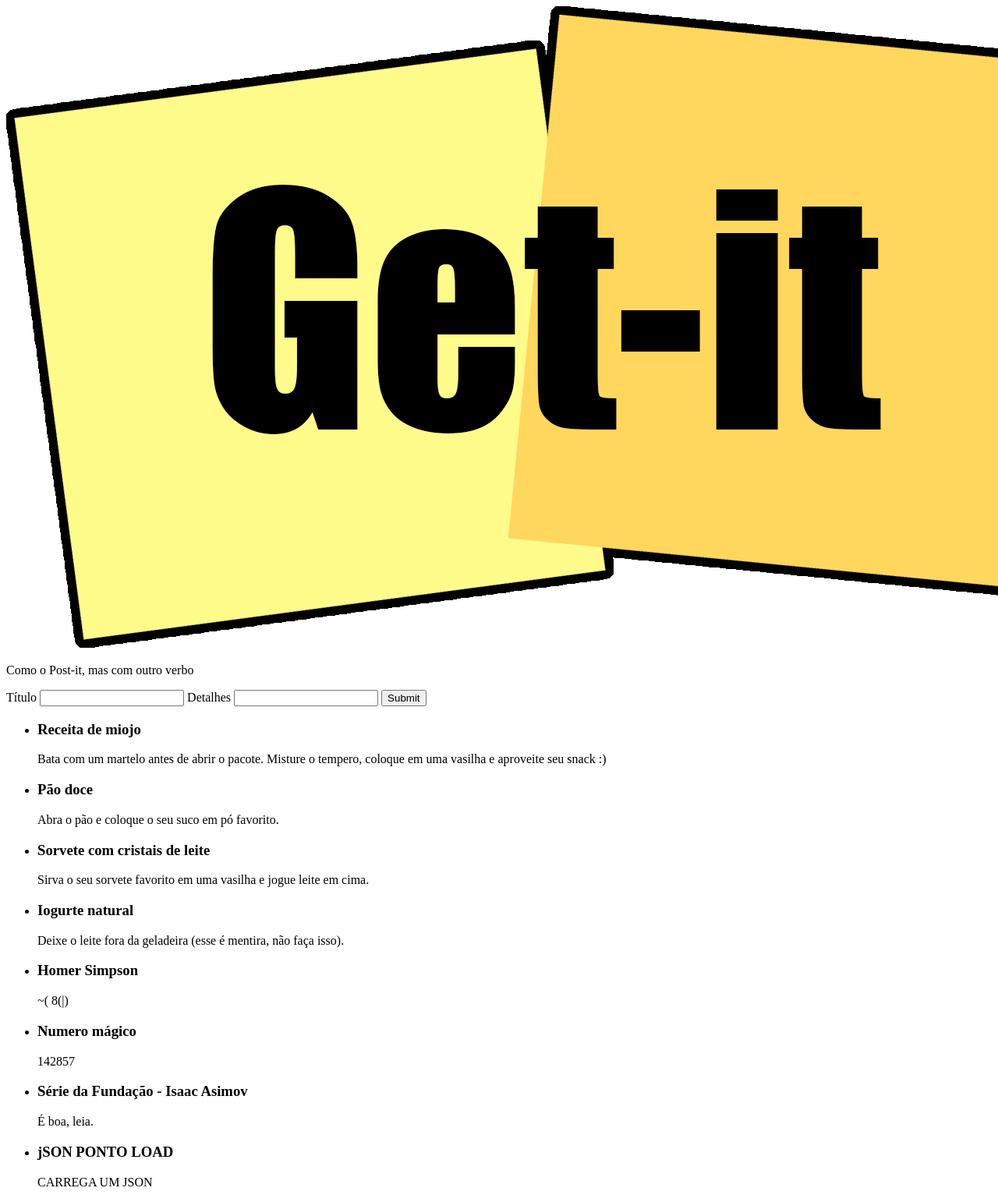
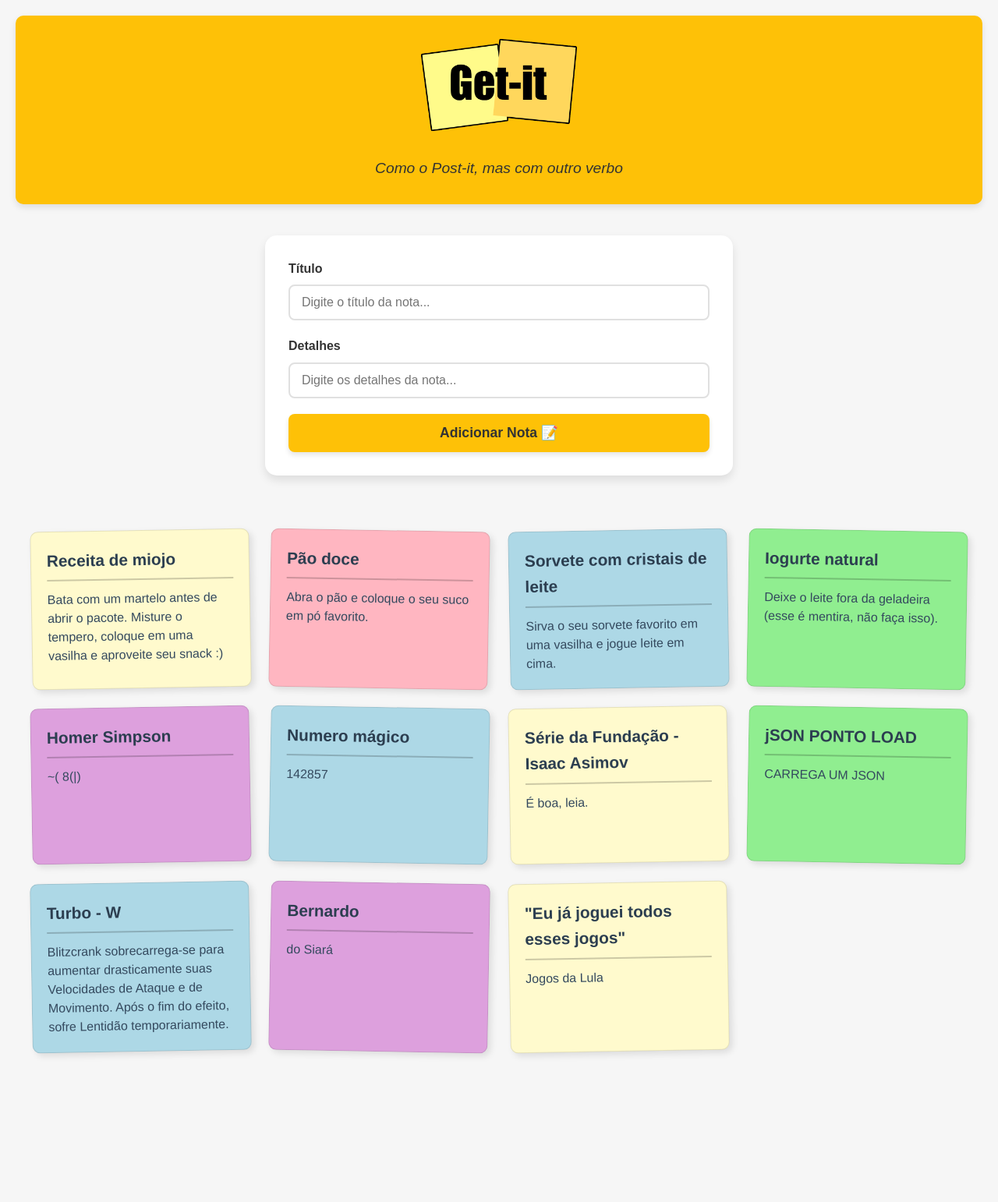
Before and after one commit to JoaoEspioni/ProjetoUmProgramacaoEficaz, a Flask app: page / in a window 1280 px wide; the page is wider, and only the part inside the window is pictured. Shown: that part at 78% size. After the commit the page ends 1355 px from the top of that part, so only its background shows below. Run offline with Flask 3, Linux system fonts and the light colour scheme.

Commit message:
Estilo da página

```diff
--- a/static/data/notes.json
+++ b/static/data/notes.json
@@ -30,5 +30,17 @@
     {
         "titulo": "jSON PONTO LOAD",
         "detalhes": "CARREGA UM JSON"
+    },
+    {
+        "titulo": "Turbo - W",
+        "detalhes": "Blitzcrank sobrecarrega-se para aumentar drasticamente suas Velocidades de Ataque e de Movimento. Ap\u00f3s o fim do efeito, sofre Lentid\u00e3o temporariamente."
+    },
+    {
+        "titulo": "Bernardo",
+        "detalhes": "do Siar\u00e1"
+    },
+    {
+        "titulo": "\"Eu j\u00e1 joguei todos esses jogos\"",
+        "detalhes": "Jogos da Lula"
     }
 ]
--- /dev/null
+++ b/static/getit.css
@@ -0,0 +1,180 @@
+/* ----- Reset e Configurações Básicas ----- */
+* {
+  margin: 0;
+  padding: 0;
+  box-sizing: border-box;
+}
+
+:root {
+  --bg-primary: #f6f6f6;
+  --bg-secondary: #ffffff;
+  --bg-header: #fec107;
+  --text-primary: #333333;
+  --text-secondary: #666666;
+  --border-color: #e0e0e0;
+  --shadow: rgba(0, 0, 0, 0.1);
+  --note-yellow: #fffacd;
+  --note-pink: #ffb6c1;
+  --note-blue: #add8e6;
+  --note-green: #90ee90;
+  --note-purple: #dda0dd;
+  --input-bg: #ffffff;
+  --button-bg: #fec107;
+  --button-hover: #fdb001;
+}
+
+body {
+  font-family: Arial;
+  background-color: var(--bg-primary);
+  color: var(--text-primary);
+  line-height: 1.6;
+  padding: 20px;
+}
+
+/* ----- Header ----- */
+.header {
+  text-align: center;
+  background-color: var(--bg-header);
+  padding: 30px 20px;
+  border-radius: 10px;
+  margin-bottom: 40px;
+  box-shadow: 0 4px 8px var(--shadow);
+}
+
+.header img {
+  max-width: 200px;
+  height: auto;
+  margin-bottom: 15px;
+}
+
+.header p {
+  font-size: 1.2rem;
+  color: var(--text-primary);
+  font-style: italic;
+  margin-top: 10px;
+}
+
+/* ----- Formulário ----- */
+form {
+  background-color: var(--bg-secondary);
+  padding: 30px;
+  border-radius: 15px;
+  max-width: 600px;
+  margin: 0 auto 50px;
+  box-shadow: 0 6px 12px var(--shadow);
+}
+
+form label {
+  display: block;
+  font-weight: 600;
+  margin-bottom: 8px;
+  color: var(--text-primary);
+  font-size: 1rem;
+}
+
+form input[type="text"],
+form input[name="detalhes"] {
+  width: 100%;
+  padding: 12px 15px;
+  margin-bottom: 20px;
+  border: 2px solid var(--border-color);
+  border-radius: 8px;
+  font-size: 1rem;
+  background-color: var(--input-bg);
+  color: var(--text-primary);
+  transition: all 0.3s ease;
+}
+
+form input[type="text"]:focus,
+form input[name="detalhes"]:focus {
+  outline: none;
+  border-color: var(--button-bg);
+  box-shadow: 0 0 0 3px rgba(254, 193, 7, 0.2);
+}
+
+form input[type="submit"] {
+  width: 100%;
+  padding: 14px;
+  background-color: var(--button-bg);
+  color: #333;
+  border: none;
+  border-radius: 8px;
+  font-size: 1.1rem;
+  font-weight: 600;
+  cursor: pointer;
+  transition: all 0.3s ease;
+  box-shadow: 0 4px 6px var(--shadow);
+}
+
+form input[type="submit"]:hover {
+  background-color: var(--button-hover);
+  transform: translateY(-2px);
+  box-shadow: 0 6px 10px var(--shadow);
+}
+
+form input[type="submit"]:active {
+  transform: translateY(0);
+}
+
+/* ----- Lista de Notas ----- */
+ul {
+  list-style: none;
+  display: grid;
+  grid-template-columns: repeat(auto-fill, minmax(250px, 1fr));
+  gap: 25px;
+  max-width: 1400px;
+  margin: 0 auto;
+  padding: 20px;
+}
+
+/* ---- Estilo das Notas ---- */
+li {
+  background-color: var(--note-yellow);
+  padding: 20px;
+  border-radius: 10px;
+  box-shadow: 4px 4px 8px var(--shadow);
+  min-height: 200px;
+  transition: all 0.3s ease;
+  position: relative;
+  transform: rotate(-1deg);
+  border: 1px solid rgba(0, 0, 0, 0.1);
+}
+
+li:nth-child(even) {
+  transform: rotate(1deg);
+  background-color: var(--note-pink);
+}
+
+li:nth-child(3n) {
+  background-color: var(--note-blue);
+}
+
+li:nth-child(4n) {
+  background-color: var(--note-green);
+}
+
+li:nth-child(5n) {
+  background-color: var(--note-purple);
+}
+
+li:hover {
+  transform: scale(1.05) rotate(0deg);
+  box-shadow: 6px 6px 15px var(--shadow);
+  z-index: 10;
+}
+
+li h3 {
+  font-size: 1.3rem;
+  margin-bottom: 12px;
+  color: #2c3e50;
+  font-weight: 700;
+  border-bottom: 2px solid rgba(0, 0, 0, 0.2);
+  padding-bottom: 8px;
+}
+
+li p {
+  font-size: 1rem;
+  color: #34495e;
+  line-height: 1.5;
+  word-wrap: break-word;
+}
--- a/static/templates/index.html
+++ b/static/templates/index.html
@@ -2,21 +2,25 @@
 <html>
 <head>
 <meta charset="UTF-8">
+<meta name="viewport" content="width=device-width, initial-scale=1.0">
 <title>Get-it</title>
+<link rel="stylesheet" href="{{ url_for('static', filename='getit.css') }}">
 </head>
 <body>
 
-<img src="{{ url_for('static', filename='img/logo-getit.png') }}">
-<p>Como o Post-it, mas com outro verbo</p>
+<div class="header">
+  <img src="{{ url_for('static', filename='img/logo-getit.png') }}" alt="Logo Get-it">
+  <p>Como o Post-it, mas com outro verbo</p>
+</div>
 
 
-  <form action="/submit" method="POST">
-    <label for="titulo">Título</label>
-    <input id="titulo" type="text" name="titulo" />
-    <label for="detalhes">Detalhes</label>
-    <input id="detalhes" name="detalhes" />
-    <input type="submit" />
-  </form>
+<form action="/submit" method="POST">
+  <label for="titulo">Título</label>
+  <input id="titulo" type="text" name="titulo" required placeholder="Digite o título da nota..." />
+  <label for="detalhes">Detalhes</label>
+  <input id="detalhes" name="detalhes" required placeholder="Digite os detalhes da nota..." />
+  <input type="submit" value="Adicionar Nota 📝" />
+</form>
 
 <ul>
 {{ notes|safe }}
```
